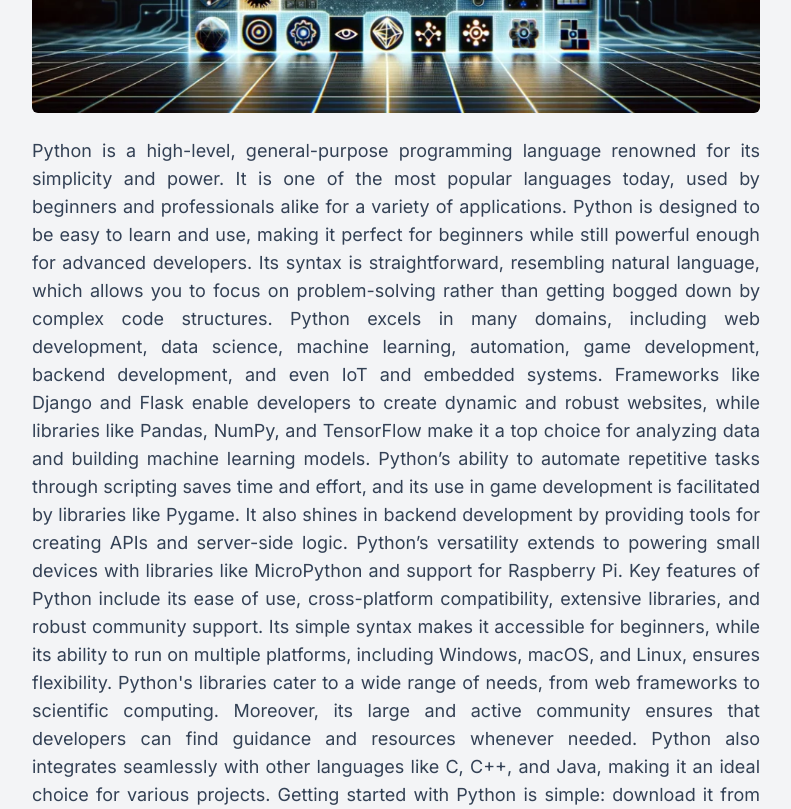
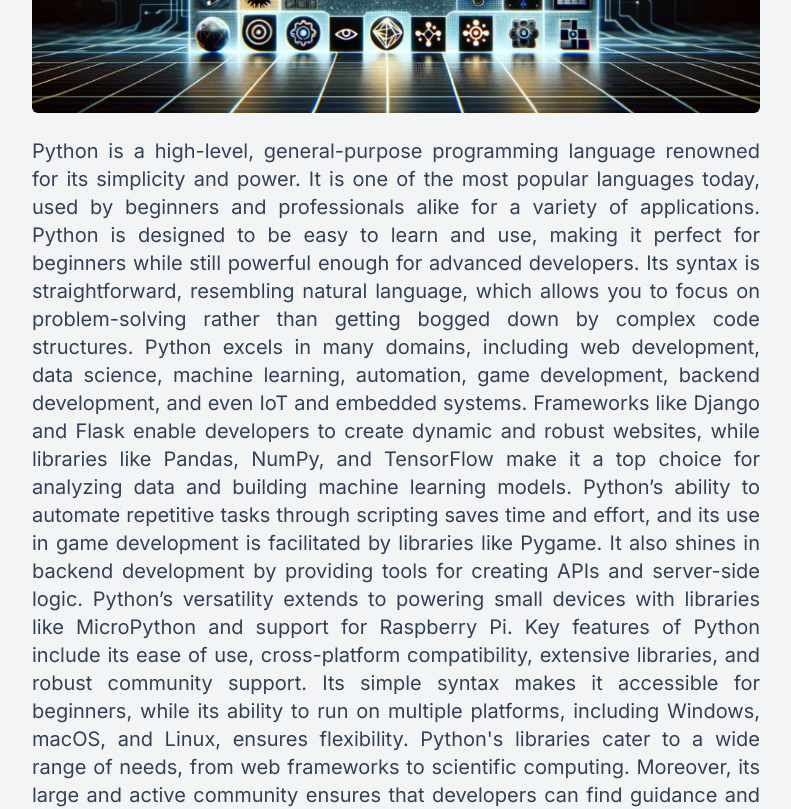
Before and after one commit to tehreem-fatima-rani123/TF-Blog-Website, a Next.js app: page /posts/1 in a window 1280 px wide. Shown: the part 600-1409 px from the top of the page, without its empty margins (244-1035 px from the left). Built offline with nearby package versions, Linux system fonts and the light colour scheme.

Commit message:
page.tsx

```diff
--- a/src/app/posts/[id]/page.tsx
+++ b/src/app/posts/[id]/page.tsx
@@ -81,11 +81,16 @@ export default function Post({ params }: { params: { id: string } }) {
 
   const renderParagraphs = (description: string) => {
     return description.split("\n").map((para, index) => (
-      <p key={index} className="mt-4 text-justify">
+      <p
+        key={index}
+        className="mt-4 text-justify text-xs sm:text-sm md:text-base lg:text-lg xl:text-xl leading-relaxed sm:leading-normal md:leading-loose"
+      >
         {para.trim()}
       </p>
     ));
   };
+
+
   return (
     <div className="max-w-3xl mx-auto p-5 mt-40 ">
       <h1 className="md:text-4xl text-3xl font-bold text-center text-[#274f69]">
```
